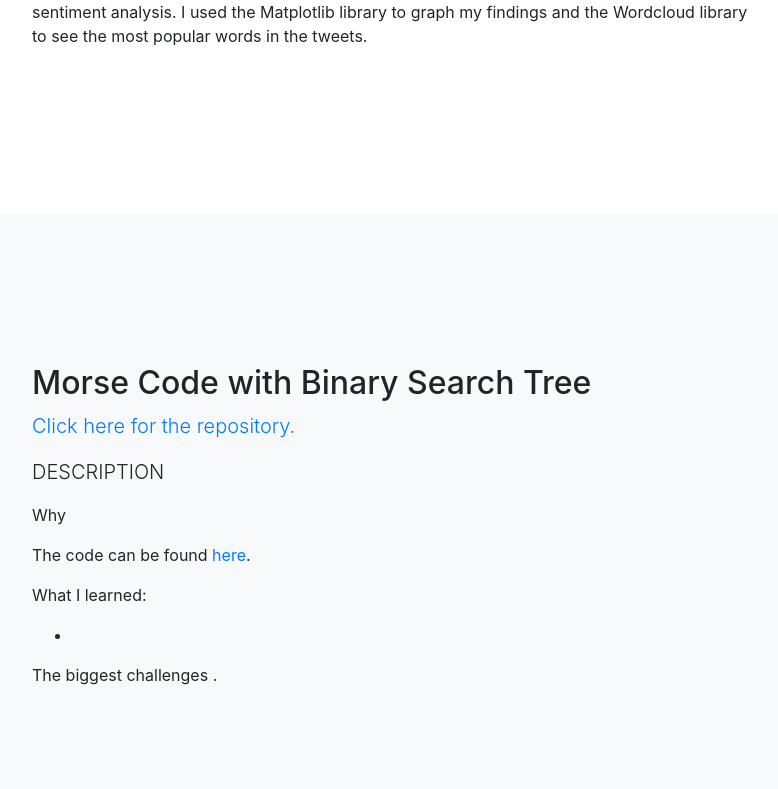
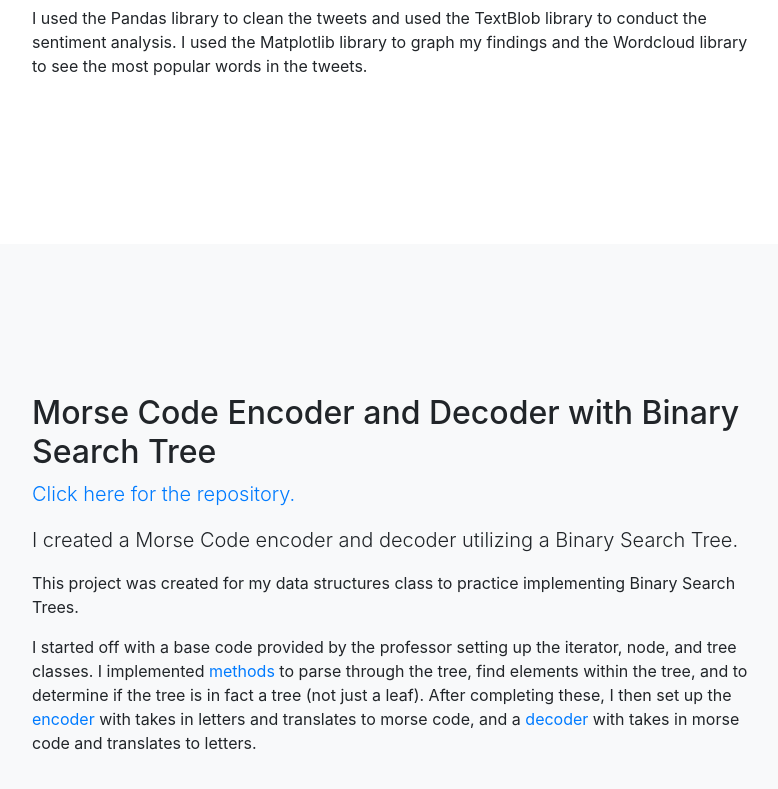
Before and after one commit to joannapayoyo/joannapayoyo.github.io, a website with bundled scripts: page index.html in a window 1280 px wide. Shown: the part 3301-4090 px from the top of the page, without its empty margins (243-1021 px from the left). Built offline with nearby package versions, Linux system fonts and the light colour scheme.

Commit message:
MorseCode edits

```diff
--- a/index.html
+++ b/index.html
@@ -85,7 +85,7 @@
             </iframe>
             </p>
           <p class="lead">Prosfera is a donation management Android application designed for charities to keep track and promote the donations to serve people in need.</p>
-            <p>My team and I created this app for our Software Engineering class. My role in the team was primarily the Scrum Master as well as developer.</p>
+            <p>My team and I created this app for our Software Engineering class. My role in the team was primarily Scrum Master as well as developer.</p>
             <p>My largest programming contributions can be found in my repository in the <a href="https://github.com/joannapayoyo/Prosfera/blob/master/app/src/main/java/com/example/prosfera/RecyclerViewAdapter.java">RecyclerViewAdapter</a>, <a href="https://github.com/joannapayoyo/Prosfera/blob/master/app/src/main/java/com/example/prosfera/BasketItemList.java">BasketItemList</a>, and the <a href="https://github.com/joannapayoyo/Prosfera/blob/master/app/src/main/java/com/example/prosfera/GiftBasket.java">GiftBasket</a> classes.</p>
             <p>What I learned:</p>
             <ul>
@@ -94,7 +94,7 @@
                 <li>Pair programming</li>
                 <li>Version control using GitHub</li>
             </ul>
-            <p>The biggest challenges I faced were managing the group's limited time with our expectations of the final product and resolving conflicts between team members. I was able to solve these issues with constant communication, as per Agile practices, and offering support with empathy to team members.</p>
+            <p>The biggest challenges I faced were managing the group's limited time with our expectations of the final product and resolving conflicts between team members. I was able to solve these issues with constant communication, as per Agile practices, and providing support with empathy to team members.</p>
         </div>
       </div>
     </div>
@@ -109,7 +109,7 @@
           <p>
             <img class="img-fluid" src="SentimentAnalysis.png" alt="Sentiment Analysis">
           </p>
-          <p class="lead">I explored the sentiment of tweets about Women in Technology using data mining tools and techniques.</p>
+          <p class="lead">I conducted a sentiment analysis on tweets about Women in Technology using data mining tools and techniques. Overall, the sentiment for these tweets were largely positive.</p>
             <p>Since I decided to start a career in technology, I’ve become more aware with issues regarding a woman’s place in this field. I wanted to find out what the general public was saying about women in technology. I chose Twitter because people use it for two main things: 1) keep up with current events and 2) to tell people what they are thinking about and have discussions about the above topics.</p>
             <p>The code to grab Tweets and perform the sentiment analysis can be found <a href="https://github.com/joannapayoyo/TwitterSentimentAnalysis/blob/master/SentimentAnalysis.ipynb">here</a>. I repurposed existing code made by another student for the Get Tweets section and tailored it to my needs.</p>
 
@@ -123,16 +123,12 @@
     <div class="container">
       <div class="row">
         <div class="col-lg-8 mx-auto">
-          <h2>Morse Code with Binary Search Tree</h2>
-          <p class="lead"><a href="">Click here for the repository.</a></p>
-          <p class="lead">DESCRIPTION</p>
-            <p>Why</p>
-            <p>The code can be found <a href="">here</a>.</p>
-            <p>What I learned:</p>
-            <ul>
-                <li></li>
-            </ul>
-            <p>The biggest challenges .</p>
+          <h2>Morse Code Encoder and Decoder with Binary Search Tree</h2>
+          <p class="lead"><a href="https://github.com/joannapayoyo/MorseCodeBinarySearchTree/tree/master/src">Click here for the repository.</a></p>
+          <p class="lead">I created a Morse Code encoder and decoder utilizing a Binary Search Tree.</p>
+            <p>This project was created for my data structures class to practice implementing Binary Search Trees.</p>
+
+            <p>I started off with a base code provided by the professor setting up the iterator, node, and tree classes. I implemented <a href="https://github.com/joannapayoyo/MorseCodeBinarySearchTree/blob/master/src/BinaryTree.java">methods</a> to parse through the tree, find elements within the tree, and to determine if the tree is in fact a tree (not just a leaf). After completing these, I then set up the <a href="https://github.com/joannapayoyo/MorseCodeBinarySearchTree/blob/master/src/Encode.java">encoder</a> with takes in letters and translates to morse code, and a <a href="https://github.com/joannapayoyo/MorseCodeBinarySearchTree/blob/master/src/Decode.java">decoder</a> with takes in morse code and translates to letters.</p>
         </div>
       </div>
     </div>
```
Also changed, not shown: MorseCode.png (added).
